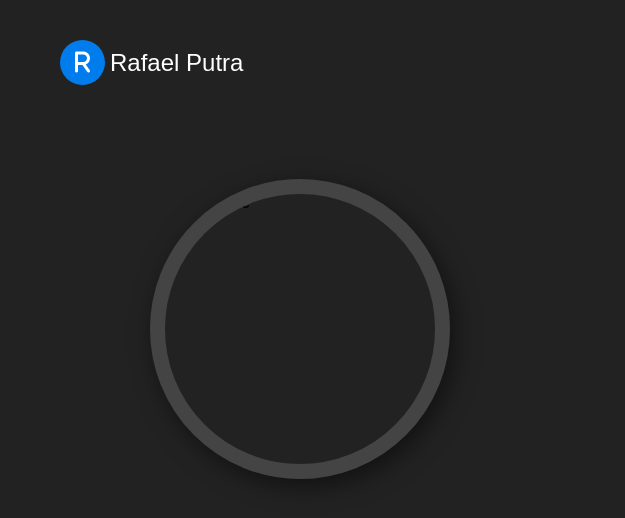
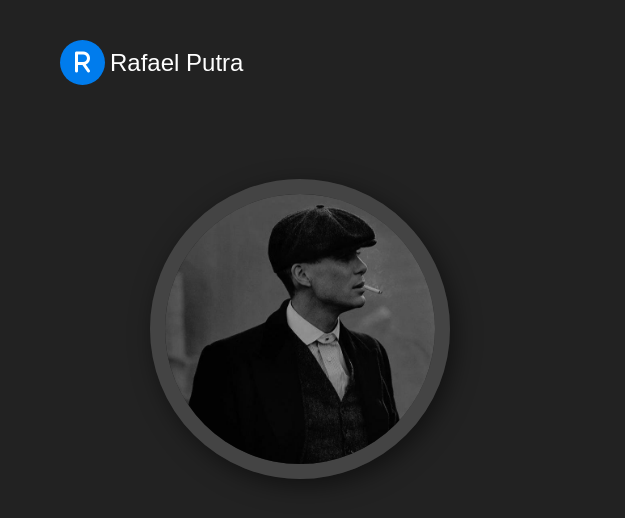
Before and after one commit to rafaelputrasitinjak23/web-portofolio, a plain HTML site: page index.html in a window 1280 px wide. Shown: the full height of the page, 0-625 px from the left. Drawn offline with nearby package versions, Linux system fonts and the light colour scheme.

Commit message:
Update index.html

```diff
--- a/index.html
+++ b/index.html
@@ -34,7 +34,7 @@
             </header>
             <div class="container">
                  <div class="hero-pic">
-                    <img src="images/main_photo.jpg" alt="profile pic">
+                    <img src="main_photo.jpg" alt="profile pic">
                  </div>
                  <div class="hero-text">
                     <h5>Hi I'm <span class="input">Frontend Developer</span></h5>
```
